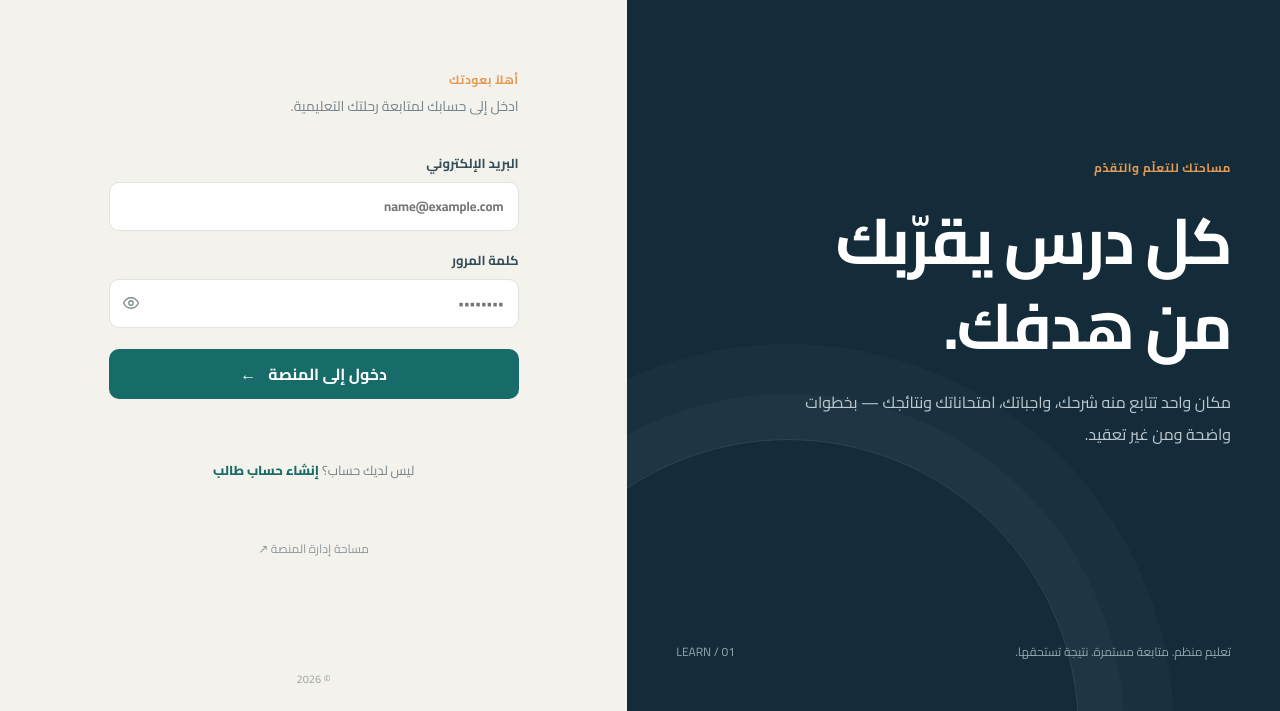
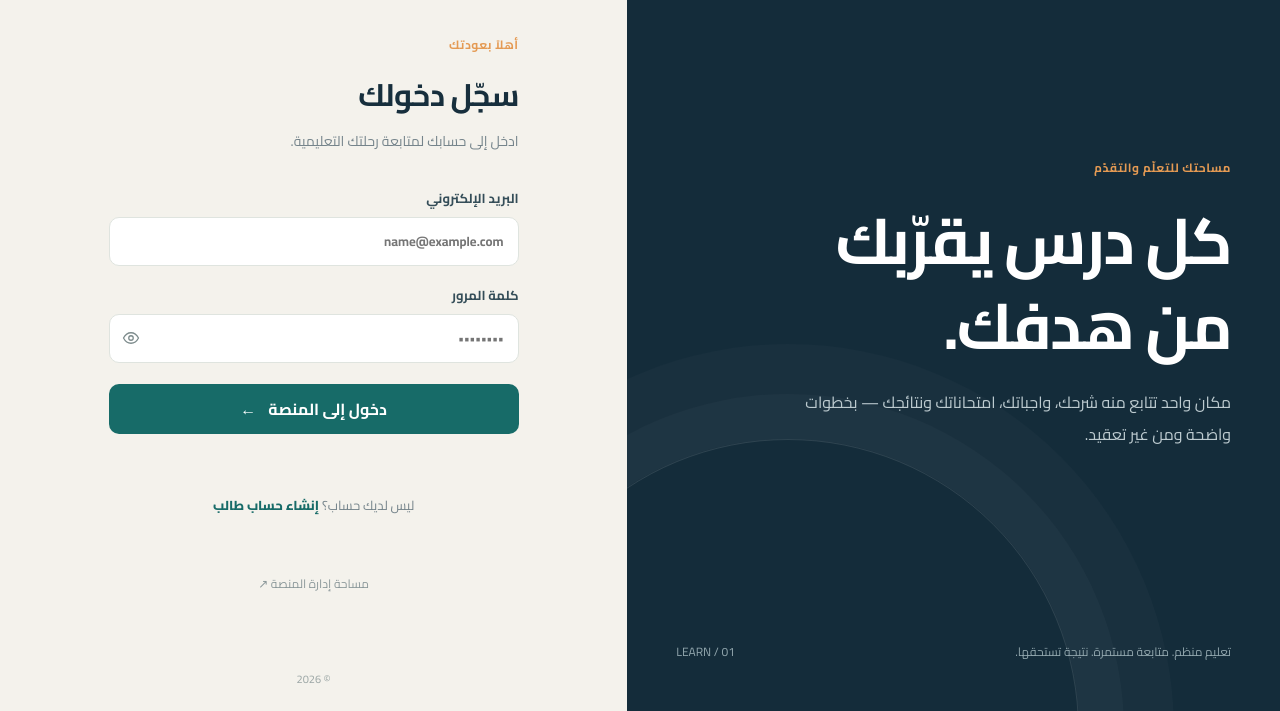
Before and after one commit to mrahmed1357924680-svg/Mr.Ahmed2, a website: page public/index.html in a window 1280 px wide. Shown: the part 89-800 px from the top of the page. Drawn offline with Linux system fonts and the light colour scheme; no server answers.

Commit message:
Update index.html

```diff
--- a/public/index.html
+++ b/public/index.html
@@ -23,7 +23,7 @@
       <div class="auth-panel-inner">
         <div class="mobile-brand brand"><span class="brand-mark">أ</span><span>منصة مستر أحمد</span></div>
         <div id="authForms">
-          <div class="auth-heading"><span class="eyebrow">أهلاً بعودتك</span><!--h2>سجّل دخولك</h2--><p>ادخل إلى حسابك لمتابعة رحلتك التعليمية.</p></div>
+          <div class="auth-heading"><span class="eyebrow">أهلاً بعودتك</span><h2>سجّل دخولك</h2><p>ادخل إلى حسابك لمتابعة رحلتك التعليمية.</p></div>
           <form id="loginForm" class="form-stack">
             <label>البريد الإلكتروني<input name="email" type="email" placeholder="name@example.com" required autocomplete="email"></label>
             <label>كلمة المرور<input name="password" type="password" placeholder="••••••••" required autocomplete="current-password"></label>
```
